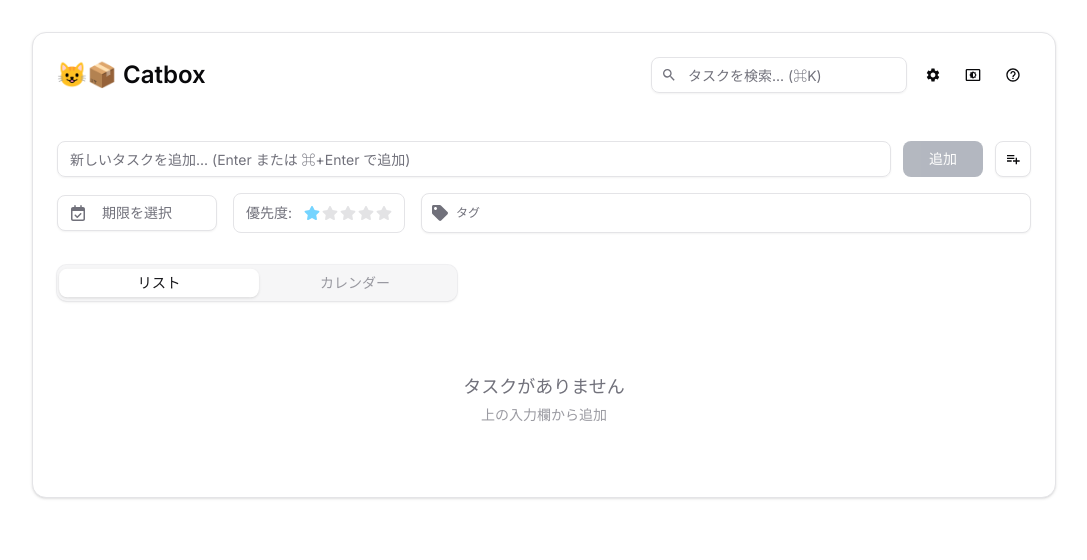
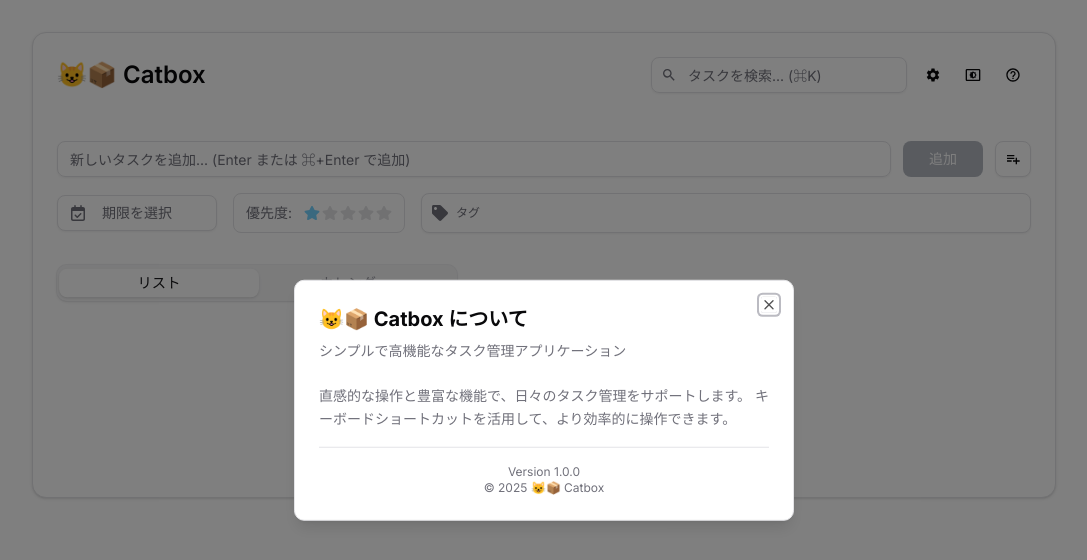
Before and after one commit to koh-tom/catbox, a React (Vite) app: page / in a window 1280 px wide. Both pictures are taken after a click on the button 1109 px from the left and 75 px from the top of the page. Shown: the top 560 px of the page, without its empty margins (96-1183 px from the left). Built offline with nearby package versions, Linux system fonts and the light colour scheme; the HTML template or start-up script is replaced by a standard one.

Commit message:
feat(なし): ✨ ヘルプモーダルの実装

```diff
--- a/src/App.tsx
+++ b/src/App.tsx
@@ -1,6 +1,7 @@
 import { useRef, useState } from 'react';
 import { MdHelpOutline, MdSearch } from 'react-icons/md';
 import { toast } from 'sonner';
+import { AboutModal } from '@/components/AboutModal';
 import { CalendarView } from '@/components/CalendarView';
 import { SettingsMenu } from '@/components/SettingsMenu';
 import { ThemeToggle } from '@/components/ThemeToggle';
@@ -38,6 +39,7 @@ function App() {
   const [editingTodo, setEditingTodo] = useState<Todo | null>(null);
   const searchInputRef = useRef<HTMLInputElement>(null);
   const [isDetailOpen, setIsDetailOpen] = useState(false);
+  const [isAboutOpen, setIsAboutOpen] = useState(false);
   const [searchQuery, setSearchQuery] = useState('');
 
   const completedCount = todos.filter((t) => t.completed).length;
@@ -136,8 +138,8 @@ function App() {
                     variant="ghost"
                     size="icon"
                     className="shrink-0"
-                    title="ショートカット一覧"
-                    onClick={() => {}}
+                    title="ヘルプ"
+                    onClick={() => setIsAboutOpen(true)}
                   >
                     <MdHelpOutline className="h-5 w-5" />
                   </Button>
@@ -193,6 +195,8 @@ function App() {
           onSave={handleSaveDetail}
           savedTags={savedTags}
         />
+
+        <AboutModal isOpen={isAboutOpen} onClose={() => setIsAboutOpen(false)} />
       </div>
 
       <Toaster />
--- /dev/null
+++ b/src/components/AboutModal.tsx
@@ -0,0 +1,42 @@
+import {
+  Dialog,
+  DialogContent,
+  DialogDescription,
+  DialogHeader,
+  DialogTitle,
+} from '@/components/ui/dialog';
+import { APP_NAME } from '@/lib/constants';
+
+interface AboutModalProps {
+  isOpen: boolean;
+  onClose: () => void;
+}
+
+export function AboutModal({ isOpen, onClose }: AboutModalProps) {
+  return (
+    <Dialog open={isOpen} onOpenChange={(open) => !open && onClose()}>
+      <DialogContent className="sm:max-w-[500px]">
+        <DialogHeader>
+          <DialogTitle className="text-xl font-bold flex items-center gap-2">
+            {APP_NAME} について
+          </DialogTitle>
+          <DialogDescription>シンプルで高機能なタスク管理アプリケーション</DialogDescription>
+        </DialogHeader>
+
+        <div className="space-y-4 pt-2">
+          <div className="text-sm text-muted-foreground leading-relaxed">
+            <p className="mb-2">
+              直感的な操作と豊富な機能で、日々のタスク管理をサポートします。
+              キーボードショートカットを活用して、より効率的に操作できます。
+            </p>
+          </div>
+
+          <div className="text-xs text-center text-muted-foreground pt-4 border-t">
+            <p>Version 1.0.0</p>
+            <p>© 2025 {APP_NAME}</p>
+          </div>
+        </div>
+      </DialogContent>
+    </Dialog>
+  );
+}
```
